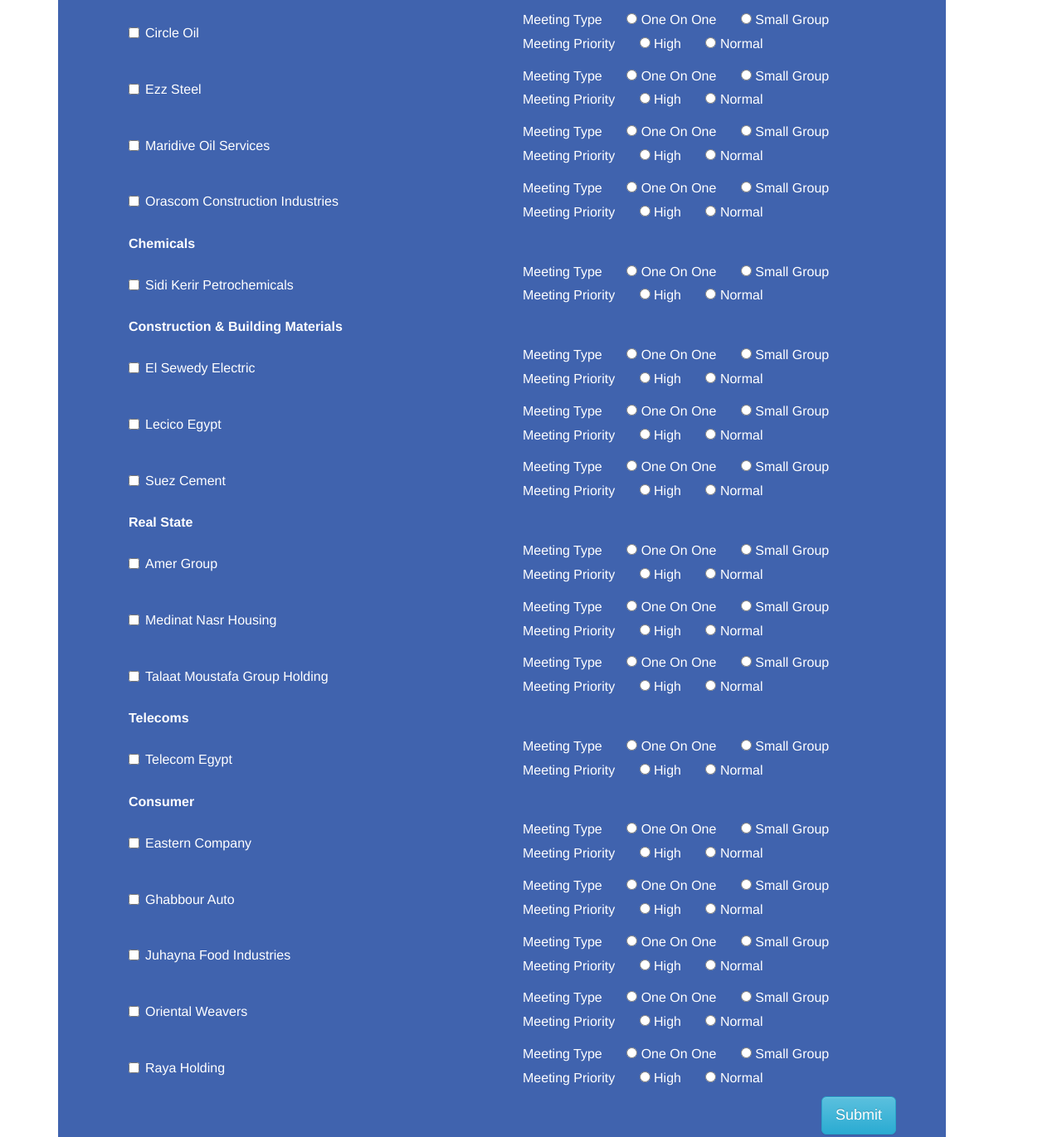
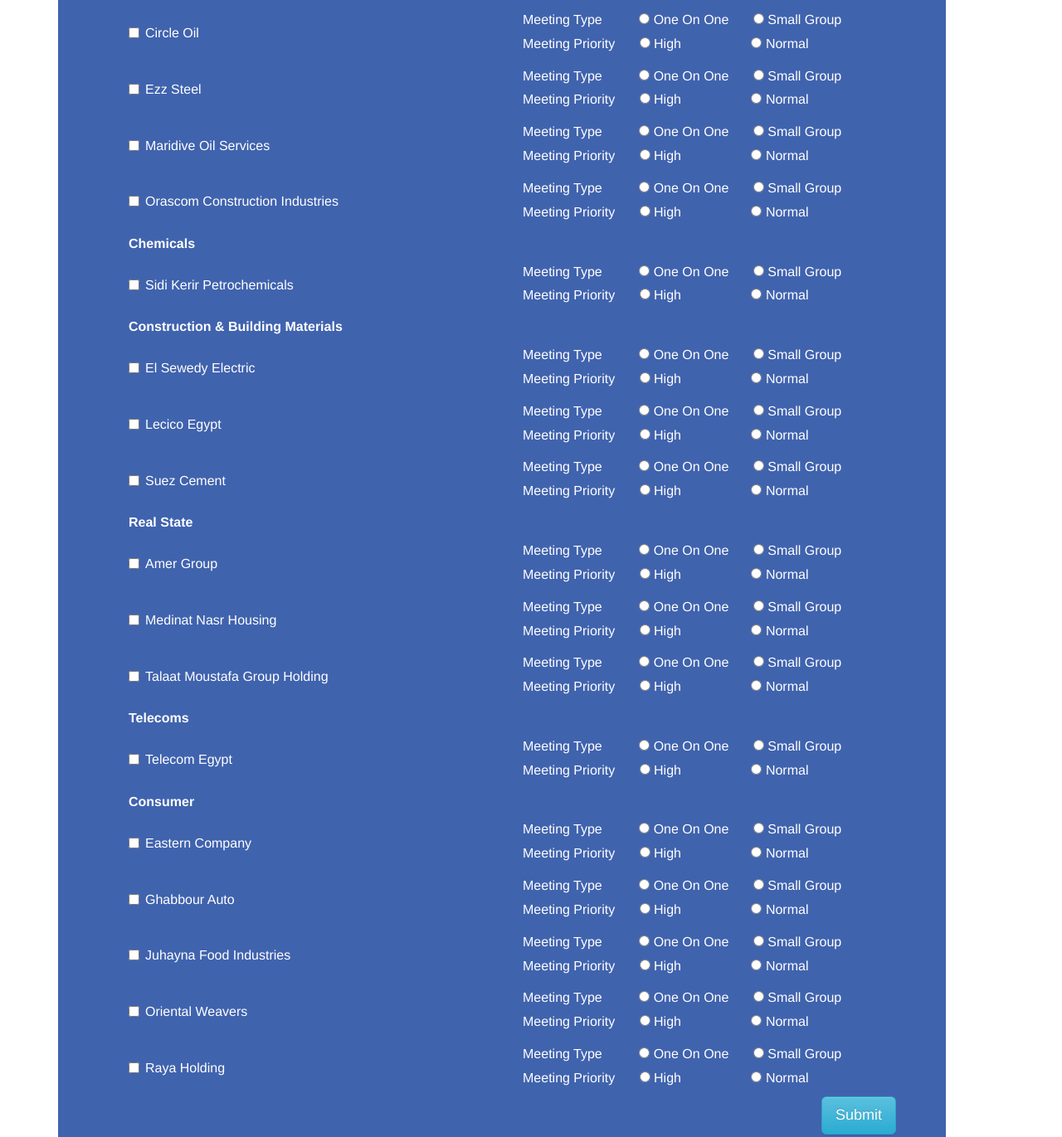
Before and after one commit to ahmedmelhady7/cicapital, a plain HTML site: page inverstors-form.html in a window 1280 px wide. Shown: the part 1101-2472 px from the top of the page at 83% size. Drawn offline with Linux system fonts and the light colour scheme.

Commit message:
aligned the radios

```diff
--- a/assets/css/style.css
+++ b/assets/css/style.css
@@ -103,9 +103,14 @@ th, td {
 }
 
 .radios {
-	margin-left: 25px !important;
+	margin-left: 80px !important;
 }
-
+.oneonone {
+	margin-left: 40px !important;
+}
+.normal {
+	margin-left: 80px !important;
+}
 .payment {
 	margin-left: 50px !important;
 }
--- a/inverstors-form.html
+++ b/inverstors-form.html
@@ -332,13 +332,13 @@
 									</div>
 								</div></td>
 								<td><label for="">Meeting Type</label>
-								<input type="radio" id="one" name="first_item" class="creditcards" />
+								<input type="radio" id="one" name="first_item" class="oneonone" />
 								<label for="">One On One</label>
 								<input type="radio" id="one" name="first_item" class="creditcards"/>
 								<label for="">Small Group</label><label for="">Meeting Priority</label>
 								<input type="radio" id="one" name="first_item" class="creditcards" />
 								<label for="">High</label>
-								<input type="radio" id="one" name="first_item" class="creditcards"/>
+								<input type="radio" id="one" name="first_item" class="normal"/>
 								<label for="">Normal</label></td>
 							</tr>
 							<tr>
@@ -351,13 +351,13 @@
 									</div>
 								</div></td>
 								<td><label for="">Meeting Type</label>
-								<input type="radio" id="one" name="first_item" class="creditcards" />
+								<input type="radio" id="one" name="first_item" class="oneonone" />
 								<label for="">One On One</label>
 								<input type="radio" id="one" name="first_item" class="creditcards"/>
 								<label for="">Small Group</label><label for="">Meeting Priority</label>
 								<input type="radio" id="one" name="first_item" class="creditcards" />
 								<label for="">High</label>
-								<input type="radio" id="one" name="first_item" class="creditcards"/>
+								<input type="radio" id="one" name="first_item" class="normal"/>
 								<label for="">Normal</label></td>
 							</tr>
 							<tr>
@@ -374,13 +374,13 @@
 									</div>
 								</div></td>
 								<td><label for="">Meeting Type</label>
-								<input type="radio" id="one" name="first_item" class="creditcards" />
+								<input type="radio" id="one" name="first_item" class="oneonone" />
 								<label for="">One On One</label>
 								<input type="radio" id="one" name="first_item" class="creditcards"/>
 								<label for="">Small Group</label><label for="">Meeting Priority</label>
 								<input type="radio" id="one" name="first_item" class="creditcards" />
 								<label for="">High</label>
-								<input type="radio" id="one" name="first_item" class="creditcards"/>
+								<input type="radio" id="one" name="first_item" class="normal"/>
 								<label for="">Normal</label></td>
 							</tr>
 
@@ -394,13 +394,13 @@
 									</div>
 								</div></td>
 								<td><label for="">Meeting Type</label>
-								<input type="radio" id="one" name="first_item" class="creditcards" />
+								<input type="radio" id="one" name="first_item" class="oneonone" />
 								<label for="">One On One</label>
 								<input type="radio" id="one" name="first_item" class="creditcards"/>
 								<label for="">Small Group</label><label for="">Meeting Priority</label>
 								<input type="radio" id="one" name="first_item" class="creditcards" />
 								<label for="">High</label>
-								<input type="radio" id="one" name="first_item" class="creditcards"/>
+								<input type="radio" id="one" name="first_item" class="normal"/>
 								<label for="">Normal</label></td>
 							</tr>
 
@@ -414,13 +414,13 @@
 									</div>
 								</div></td>
 								<td><label for="">Meeting Type</label>
-								<input type="radio" id="one" name="first_item" class="creditcards" />
+								<input type="radio" id="one" name="first_item" class="oneonone" />
 								<label for="">One On One</label>
 								<input type="radio" id="one" name="first_item" class="creditcards"/>
 								<label for="">Small Group</label><label for="">Meeting Priority</label>
 								<input type="radio" id="one" name="first_item" class="creditcards" />
 								<label for="">High</label>
-								<input type="radio" id="one" name="first_item" class="creditcards"/>
+								<input type="radio" id="one" name="first_item" class="normal"/>
 								<label for="">Normal</label></td>
 							</tr>
 
@@ -434,13 +434,13 @@
 									</div>
 								</div></td>
 								<td><label for="">Meeting Type</label>
-								<input type="radio" id="one" name="first_item" class="creditcards" />
+								<input type="radio" id="one" name="first_item" class="oneonone" />
 								<label for="">One On One</label>
 								<input type="radio" id="one" name="first_item" class="creditcards"/>
 								<label for="">Small Group</label><label for="">Meeting Priority</label>
 								<input type="radio" id="one" name="first_item" class="creditcards" />
 								<label for="">High</label>
-								<input type="radio" id="one" name="first_item" class="creditcards"/>
+								<input type="radio" id="one" name="first_item" class="normal"/>
 								<label for="">Normal</label></td>
 							</tr>
 
@@ -454,13 +454,13 @@
 									</div>
 								</div></td>
 								<td><label for="">Meeting Type</label>
-								<input type="radio" id="one" name="first_item" class="creditcards" />
+								<input type="radio" id="one" name="first_item" class="oneonone" />
 								<label for="">One On One</label>
 								<input type="radio" id="one" name="first_item" class="creditcards"/>
 								<label for="">Small Group</label><label for="">Meeting Priority</label>
 								<input type="radio" id="one" name="first_item" class="creditcards" />
 								<label for="">High</label>
-								<input type="radio" id="one" name="first_item" class="creditcards"/>
+								<input type="radio" id="one" name="first_item" class="normal"/>
 								<label for="">Normal</label></td>
 							</tr>
 
@@ -478,13 +478,13 @@
 									</div>
 								</div></td>
 								<td><label for="">Meeting Type</label>
-								<input type="radio" id="one" name="first_item" class="creditcards" />
+								<input type="radio" id="one" name="first_item" class="oneonone" />
 								<label for="">One On One</label>
 								<input type="radio" id="one" name="first_item" class="creditcards"/>
 								<label for="">Small Group</label><label for="">Meeting Priority</label>
 								<input type="radio" id="one" name="first_item" class="creditcards" />
 								<label for="">High</label>
-								<input type="radio" id="one" name="first_item" class="creditcards"/>
+								<input type="radio" id="one" name="first_item" class="normal"/>
 								<label for="">Normal</label></td>
 							</tr>
 
@@ -503,13 +503,13 @@
 									</div>
 								</div></td>
 								<td><label for="">Meeting Type</label>
-								<input type="radio" id="one" name="first_item" class="creditcards" />
+								<input type="radio" id="one" name="first_item" class="oneonone" />
 								<label for="">One On One</label>
 								<input type="radio" id="one" name="first_item" class="creditcards"/>
 								<label for="">Small Group</label><label for="">Meeting Priority</label>
 								<input type="radio" id="one" name="first_item" class="creditcards" />
 								<label for="">High</label>
-								<input type="radio" id="one" name="first_item" class="creditcards"/>
+								<input type="radio" id="one" name="first_item" class="normal"/>
 								<label for="">Normal</label></td>
 							</tr>
 
@@ -523,13 +523,13 @@
 									</div>
 								</div></td>
 								<td><label for="">Meeting Type</label>
-								<input type="radio" id="one" name="first_item" class="creditcards" />
+								<input type="radio" id="one" name="first_item" class="oneonone" />
 								<label for="">One On One</label>
 								<input type="radio" id="one" name="first_item" class="creditcards"/>
 								<label for="">Small Group</label><label for="">Meeting Priority</label>
 								<input type="radio" id="one" name="first_item" class="creditcards" />
 								<label for="">High</label>
-								<input type="radio" id="one" name="first_item" class="creditcards"/>
+								<input type="radio" id="one" name="first_item" class="normal"/>
 								<label for="">Normal</label></td>
 							</tr>
 
@@ -543,13 +543,13 @@
 									</div>
 								</div></td>
 								<td><label for="">Meeting Type</label>
-								<input type="radio" id="one" name="first_item" class="creditcards" />
+								<input type="radio" id="one" name="first_item" class="oneonone" />
 								<label for="">One On One</label>
 								<input type="radio" id="one" name="first_item" class="creditcards"/>
 								<label for="">Small Group</label><label for="">Meeting Priority</label>
 								<input type="radio" id="one" name="first_item" class="creditcards" />
 								<label for="">High</label>
-								<input type="radio" id="one" name="first_item" class="creditcards"/>
+								<input type="radio" id="one" name="first_item" class="normal"/>
 								<label for="">Normal</label></td>
 							</tr>
 
@@ -568,13 +568,13 @@
 									</div>
 								</div></td>
 								<td><label for="">Meeting Type</label>
-								<input type="radio" id="one" name="first_item" class="creditcards" />
+								<input type="radio" id="one" name="first_item" class="oneonone" />
 								<label for="">One On One</label>
 								<input type="radio" id="one" name="first_item" class="creditcards"/>
 								<label for="">Small Group</label><label for="">Meeting Priority</label>
 								<input type="radio" id="one" name="first_item" class="creditcards" />
 								<label for="">High</label>
-								<input type="radio" id="one" name="first_item" class="creditcards"/>
+								<input type="radio" id="one" name="first_item" class="normal"/>
 								<label for="">Normal</label></td>
 							</tr>
 
@@ -588,13 +588,13 @@
 									</div>
 								</div></td>
 								<td><label for="">Meeting Type</label>
-								<input type="radio" id="one" name="first_item" class="creditcards" />
+								<input type="radio" id="one" name="first_item" class="oneonone" />
 								<label for="">One On One</label>
 								<input type="radio" id="one" name="first_item" class="creditcards"/>
 								<label for="">Small Group</label><label for="">Meeting Priority</label>
 								<input type="radio" id="one" name="first_item" class="creditcards" />
 								<label for="">High</label>
-								<input type="radio" id="one" name="first_item" class="creditcards"/>
+								<input type="radio" id="one" name="first_item" class="normal"/>
 								<label for="">Normal</label></td>
 							</tr>
 
@@ -608,13 +608,13 @@
 									</div>
 								</div></td>
 								<td><label for="">Meeting Type</label>
-								<input type="radio" id="one" name="first_item" class="creditcards" />
+								<input type="radio" id="one" name="first_item" class="oneonone" />
 								<label for="">One On One</label>
 								<input type="radio" id="one" name="first_item" class="creditcards"/>
 								<label for="">Small Group</label><label for="">Meeting Priority</label>
 								<input type="radio" id="one" name="first_item" class="creditcards" />
 								<label for="">High</label>
-								<input type="radio" id="one" name="first_item" class="creditcards"/>
+								<input type="radio" id="one" name="first_item" class="normal"/>
 								<label for="">Normal</label></td>
 							</tr>
 
@@ -633,13 +633,13 @@
 									</div>
 								</div></td>
 								<td><label for="">Meeting Type</label>
-								<input type="radio" id="one" name="first_item" class="creditcards" />
+								<input type="radio" id="one" name="first_item" class="oneonone" />
 								<label for="">One On One</label>
 								<input type="radio" id="one" name="first_item" class="creditcards"/>
 								<label for="">Small Group</label><label for="">Meeting Priority</label>
 								<input type="radio" id="one" name="first_item" class="creditcards" />
 								<label for="">High</label>
-								<input type="radio" id="one" name="first_item" class="creditcards"/>
+								<input type="radio" id="one" name="first_item" class="normal"/>
 								<label for="">Normal</label></td>
 							</tr>
 
@@ -658,13 +658,13 @@
 									</div>
 								</div></td>
 								<td><label for="">Meeting Type</label>
-								<input type="radio" id="one" name="first_item" class="creditcards" />
+								<input type="radio" id="one" name="first_item" class="oneonone" />
 								<label for="">One On One</label>
 								<input type="radio" id="one" name="first_item" class="creditcards"/>
 								<label for="">Small Group</label><label for="">Meeting Priority</label>
 								<input type="radio" id="one" name="first_item" class="creditcards" />
 								<label for="">High</label>
-								<input type="radio" id="one" name="first_item" class="creditcards"/>
+								<input type="radio" id="one" name="first_item" class="normal"/>
 								<label for="">Normal</label></td>
 							</tr>
 
@@ -678,13 +678,13 @@
 									</div>
 								</div></td>
 								<td><label for="">Meeting Type</label>
-								<input type="radio" id="one" name="first_item" class="creditcards" />
+								<input type="radio" id="one" name="first_item" class="oneonone" />
 								<label for="">One On One</label>
 								<input type="radio" id="one" name="first_item" class="creditcards"/>
 								<label for="">Small Group</label><label for="">Meeting Priority</label>
 								<input type="radio" id="one" name="first_item" class="creditcards" />
 								<label for="">High</label>
-								<input type="radio" id="one" name="first_item" class="creditcards"/>
+								<input type="radio" id="one" name="first_item" class="normal"/>
 								<label for="">Normal</label></td>
 							</tr>
 
@@ -698,13 +698,13 @@
 									</div>
 								</div></td>
 								<td><label for="">Meeting Type</label>
-								<input type="radio" id="one" name="first_item" class="creditcards" />
+								<input type="radio" id="one" name="first_item" class="oneonone" />
 								<label for="">One On One</label>
 								<input type="radio" id="one" name="first_item" class="creditcards"/>
 								<label for="">Small Group</label><label for="">Meeting Priority</label>
 								<input type="radio" id="one" name="first_item" class="creditcards" />
 								<label for="">High</label>
-								<input type="radio" id="one" name="first_item" class="creditcards"/>
+								<input type="radio" id="one" name="first_item" class="normal"/>
 								<label for="">Normal</label></td>
 							</tr>
 
@@ -718,13 +718,13 @@
 									</div>
 								</div></td>
 								<td><label for="">Meeting Type</label>
-								<input type="radio" id="one" name="first_item" class="creditcards" />
+								<input type="radio" id="one" name="first_item" class="oneonone" />
 								<label for="">One On One</label>
 								<input type="radio" id="one" name="first_item" class="creditcards"/>
 								<label for="">Small Group</label><label for="">Meeting Priority</label>
 								<input type="radio" id="one" name="first_item" class="creditcards" />
 								<label for="">High</label>
-								<input type="radio" id="one" name="first_item" class="creditcards"/>
+								<input type="radio" id="one" name="first_item" class="normal"/>
 								<label for="">Normal</label></td>
 							</tr>
 
@@ -738,13 +738,13 @@
 									</div>
 								</div></td>
 								<td><label for="">Meeting Type</label>
-								<input type="radio" id="one" name="first_item" class="creditcards" />
+								<input type="radio" id="one" name="first_item" class="oneonone" />
 								<label for="">One On One</label>
 								<input type="radio" id="one" name="first_item" class="creditcards"/>
 								<label for="">Small Group</label><label for="">Meeting Priority</label>
 								<input type="radio" id="one" name="first_item" class="creditcards" />
 								<label for="">High</label>
-								<input type="radio" id="one" name="first_item" class="creditcards"/>
+								<input type="radio" id="one" name="first_item" class="normal"/>
 								<label for="">Normal</label></td>
 							</tr>
 
```
